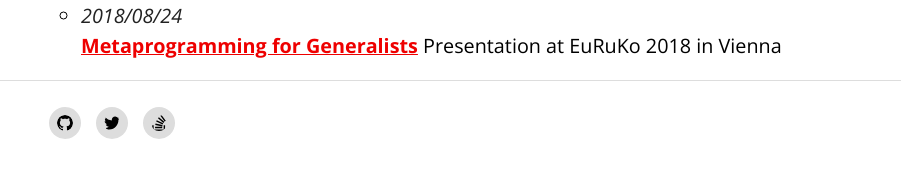
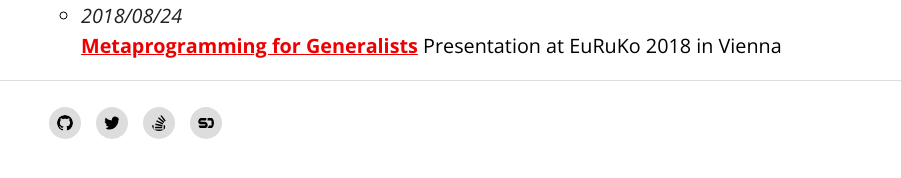
Before and after one commit to shioyama/shioyama.github.io, a Jekyll site: the page built from index.md, in a window 1280 px wide. Shown: the part 626-804 px from the top of the page, without its empty margins (183-1084 px from the left). Built offline with Jekyll 4.4.1, drawn with Linux system fonts in a browser that asks for light colours.

Commit message:
Add speakerdeck link

```diff
--- a/_config.yml
+++ b/_config.yml
@@ -22,6 +22,7 @@ url: "https://chrissalzberg.com" # the base hostname & protocol for your site, e
 twitter_username: shioyama
 github_username:  shioyama
 stackoverflow_username: 820254/chris-salzberg
+speakerdeck_username: shioyama
 logo: /assets/chrissalzberg-c64.png
 author: shioyama
 twitter:
--- a/_includes/social.html
+++ b/_includes/social.html
@@ -2,4 +2,6 @@
   {%- if site.github_username -%}<li><a href="https://github.com/{{ site.github_username| cgi_escape | escape }}"><svg class="svg-icon"><use xlink:href="{{ '/assets/minima-social-icons.svg#github' | relative_url }}"></use></svg></a></li>{%- endif -%}
   {%- if site.twitter_username -%}<li><a href="https://www.twitter.com/{{ site.twitter_username| cgi_escape | escape }}"><svg class="svg-icon"><use xlink:href="{{ '/assets/minima-social-icons.svg#twitter' | relative_url }}"></use></svg></a></li>{%- endif -%}
   {%- if site.stackoverflow_username -%}<li><a href="https://stackoverflow.com/users/{{ site.stackoverflow_username }}"><svg class="svg-icon"><use xlink:href="{{ '/assets/minima-social-icons.svg#stackoverflow' | relative_url }}"></use></svg></a></li>{%- endif %}
+  {%- if site.speakerdeck_username -%}<li><a href="https://speakerdeck.com/{{ site.speakerdeck_username| cgi_escape | escape }}"><svg class="svg-icon"><use xlink:href="{{ '/assets/minima-social-icons.svg#speakerdeck' | relative_url }}"></use></svg></a></li>{%- endif -%}
+
 </ul>
```
Also changed, not shown: assets/minima-social-icons.svg.
